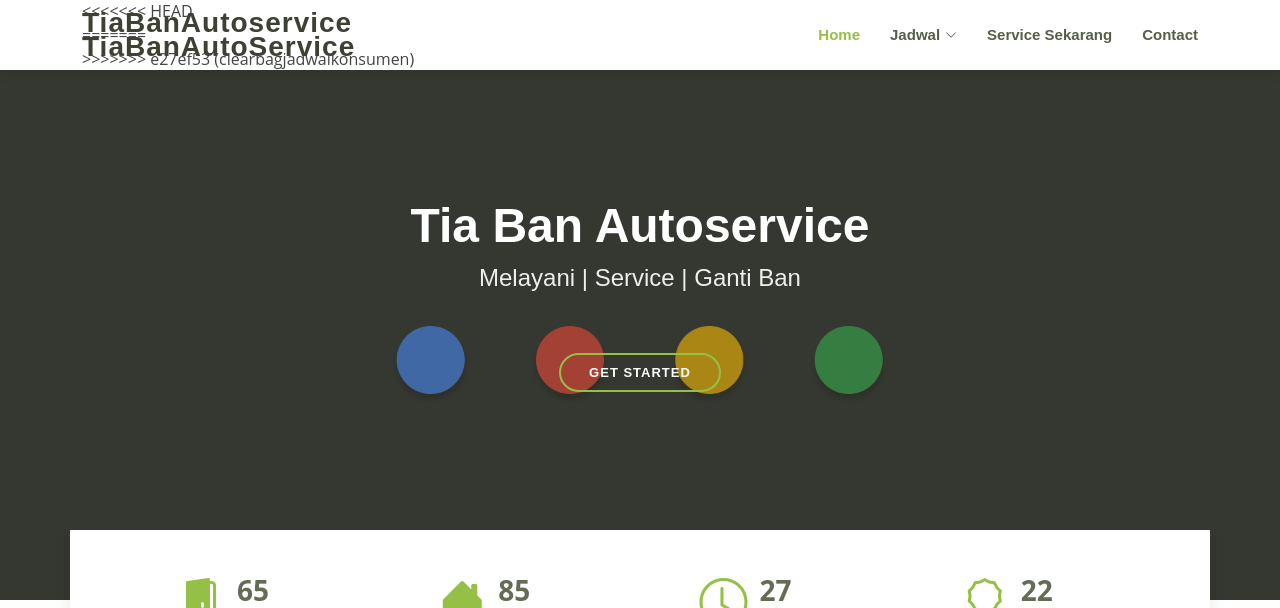
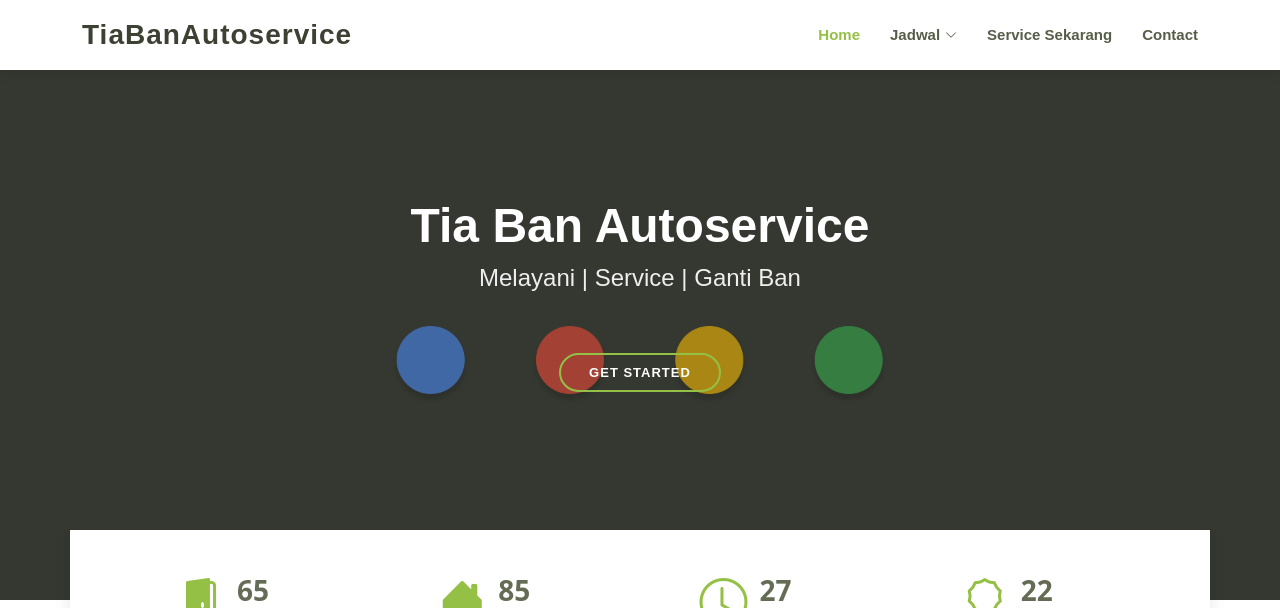
Before and after one commit to matan24/bengkelproject, a Laravel app: page / in a window 1280 px wide. Shown: the top 608 px of the page. Run offline with Laravel 8, Linux system fonts and the light colour scheme; some libraries are stand-ins or nearby versions.

Commit message:
updatebaru

```diff
--- a/resources/views/admin/input2/editjadwal.blade.php
+++ b/resources/views/admin/input2/editjadwal.blade.php
@@ -83,11 +83,7 @@
                       </select>
                      </div>
                   </td>
-<<<<<<< HEAD
 
-=======
-
->>>>>>> e27ef53 (clearbagjadwalkonsumen)
                   <div class="form-group mt-3">
                     <label for="tanggal">Tanggal service</label>
                     <input type="date" class="form-control" name="tanggal" id="tanggal" value="{{ $jadwal->tanggal }}" required>
--- a/resources/views/layout/main.blade.php
+++ b/resources/views/layout/main.blade.php
@@ -44,11 +44,8 @@
     <div class="container d-flex align-items-center justify-content-between">
 
       <div class="logo">
-<<<<<<< HEAD
+
         <h1 class="text-light"><a href="index.html">TiaBanAutoservice</a></h1>
-=======
-        <h1 class="text-light"><a href="index.html">TiaBanAutoService</a></h1>
->>>>>>> e27ef53 (clearbagjadwalkonsumen)
         <!-- Uncomment below if you prefer to use an image logo -->
         <!-- <a href="index.html"><img src="assets/img/logo.png" alt="" class="img-fluid"></a>-->
       </div>
```
